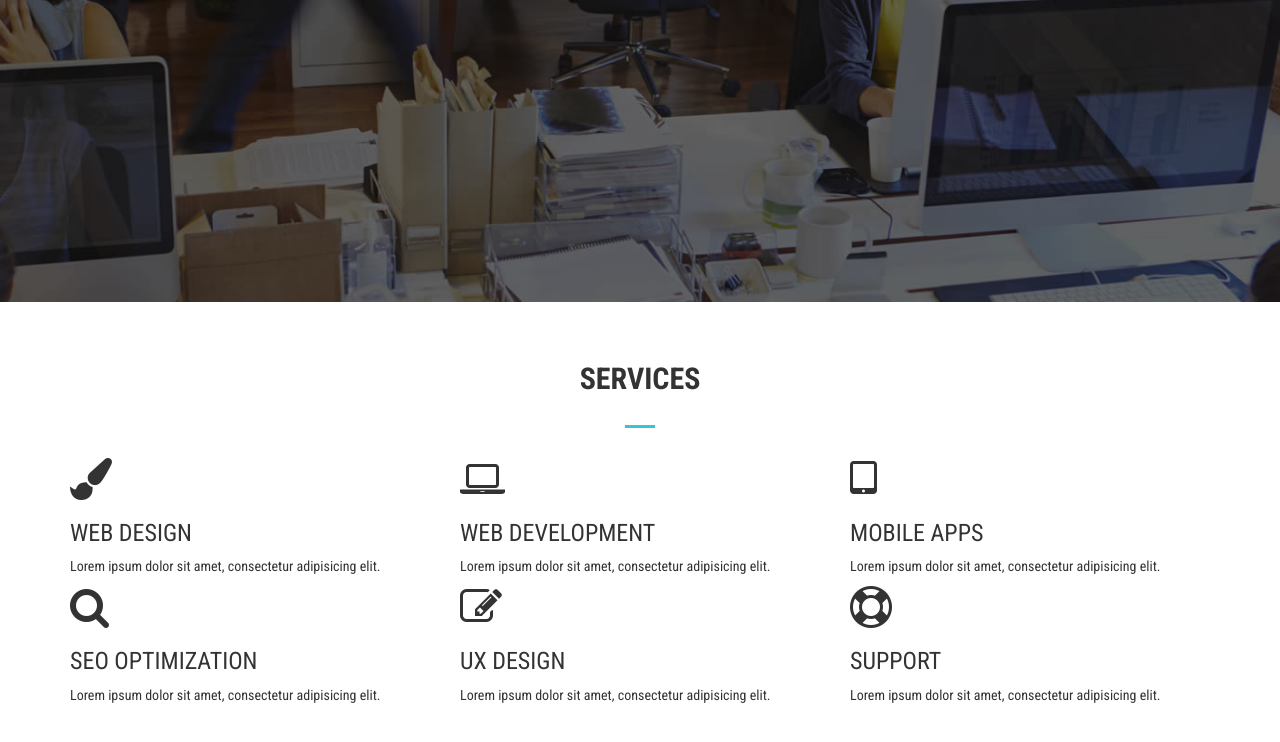
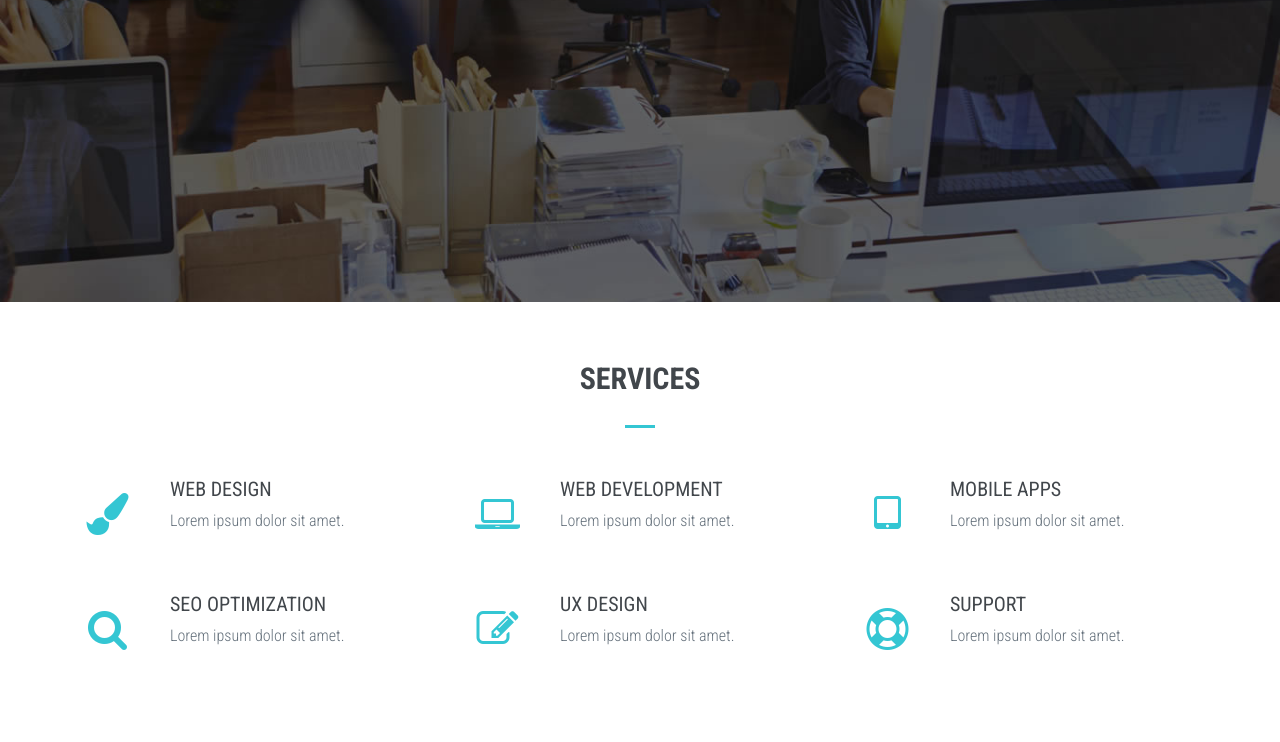
Before and after one commit to jaimefps/bootstrap_test, a website: page index.html in a window 1280 px wide. Shown: the part 498-1240 px from the top of the page. Drawn offline with Linux system fonts and the light colour scheme; files whose address does not match are found by name.

Commit message:
completed services section

```diff
--- a/css/style.css
+++ b/css/style.css
@@ -1,5 +1,19 @@
 /*=============================================================================
-                                    DEFAULT
+                                    DEFAULTS
+
+font-family         : roboto condensed
+
+Greenish Blue       : #34c6d3 (buttons, icons, links, lines, backgrounds)
+Steel Gray          : #41464b (headings)
+Blue Bayoux         : #64707b (paragraphs)
+White               : #fff (text with black backgrounds)
+Black               : #000
+
+=============================================================================*/
+
+
+/*=============================================================================
+                                    General CSS
 =============================================================================*/
 html, body {
   height: 100%;
@@ -9,7 +23,14 @@ body {
   font-family: "Roboto Condensed", sans-serif;
 }
 
+p {
+  color: #64707b;
+  font-size: 16px;
+  font-weight: 300;
+}
+
 h3 {
+  color: #41464b;
   text-transform: uppercase;
 }
 
@@ -115,6 +136,42 @@ h3 {
   width: 30px;
   height: 3px;
   background-color: #34c6d3;
-/*  left and right side margin set to auto centers the item (the small underline for the title in this case)*/
+/*  left/right-side margin set to auto center item (the small underline for the title in this case)*/
   margin: 0 auto 30px auto;
 }
+
+
+/*=============================================================================
+                                    SERVICES
+=============================================================================*/
+.service-item {
+  padding: 20px 0;
+  margin-bottom: 20px;
+  cursor: pointer;
+}
+
+.service-item-icon i {
+  color: #34c6d3;
+  float: left;
+  padding: 15px;
+  margin-right: 25px;
+  width: 75px;
+  height: 75px;
+  text-align: center;
+}
+
+.service-item:hover .service-item-icon i {
+  color: #fff;
+  background-color: #34c6d3;
+}
+
+.service-item-title- h3 {
+  font-size: 20px;
+  font-weight: 400;
+  margin: 0 0 10px 0;
+}
+
+.service-item-desc p {
+  margin: 0px;
+  padding-left: 85px;
+}
--- a/index.html
+++ b/index.html
@@ -61,42 +61,42 @@
 
           <div class="col-md-4">
             <div class="service-item">
-              <div class="service-item-icon-">
+              <div class="service-item-icon">
                 <i class="fa fa-paint-brush fa-3x"></i>
               </div>
               <div class="service-item-title-">
                 <h3>Web Design</h3>
               </div>
               <div class="service-item-desc">
-                <p>Lorem ipsum dolor sit amet, consectetur adipisicing elit.</p>
+                <p>Lorem ipsum dolor sit amet.</p>
               </div>
             </div>
           </div>
 
           <div class="col-md-4">
             <div class="service-item">
-              <div class="service-item-icon-">
+              <div class="service-item-icon">
                 <i class="fa fa-laptop fa-3x"></i>
               </div>
               <div class="service-item-title-">
                 <h3>Web Development</h3>
               </div>
               <div class="service-item-desc">
-                <p>Lorem ipsum dolor sit amet, consectetur adipisicing elit.</p>
+                <p>Lorem ipsum dolor sit amet.</p>
               </div>
             </div>
           </div>
 
           <div class="col-md-4">
             <div class="service-item">
-              <div class="service-item-icon-">
+              <div class="service-item-icon">
                 <i class="fa fa-tablet fa-3x"></i>
               </div>
               <div class="service-item-title-">
                 <h3>Mobile Apps</h3>
               </div>
               <div class="service-item-desc">
-                <p>Lorem ipsum dolor sit amet, consectetur adipisicing elit.</p>
+                <p>Lorem ipsum dolor sit amet.</p>
               </div>
             </div>
           </div>
@@ -104,42 +104,42 @@
           <!--  second row  -->
           <div class="col-md-4">
             <div class="service-item">
-              <div class="service-item-icon-">
+              <div class="service-item-icon">
                 <i class="fa fa-search fa-3x"></i>
               </div>
               <div class="service-item-title-">
                 <h3>SEO Optimization</h3>
               </div>
               <div class="service-item-desc">
-                <p>Lorem ipsum dolor sit amet, consectetur adipisicing elit.</p>
+                <p>Lorem ipsum dolor sit amet.</p>
               </div>
             </div>
           </div>
 
           <div class="col-md-4">
             <div class="service-item">
-              <div class="service-item-icon-">
+              <div class="service-item-icon">
                 <i class="fa fa-pencil-square-o fa-3x"></i>
               </div>
               <div class="service-item-title-">
                 <h3>UX Design</h3>
               </div>
               <div class="service-item-desc">
-                <p>Lorem ipsum dolor sit amet, consectetur adipisicing elit.</p>
+                <p>Lorem ipsum dolor sit amet.</p>
               </div>
             </div>
           </div>
 
           <div class="col-md-4">
             <div class="service-item">
-              <div class="service-item-icon-">
+              <div class="service-item-icon">
                 <i class="fa fa-life-ring fa-3x"></i>
               </div>
               <div class="service-item-title-">
                 <h3>Support</h3>
               </div>
               <div class="service-item-desc">
-                <p>Lorem ipsum dolor sit amet, consectetur adipisicing elit.</p>
+                <p>Lorem ipsum dolor sit amet.</p>
               </div>
             </div>
           </div>
```
